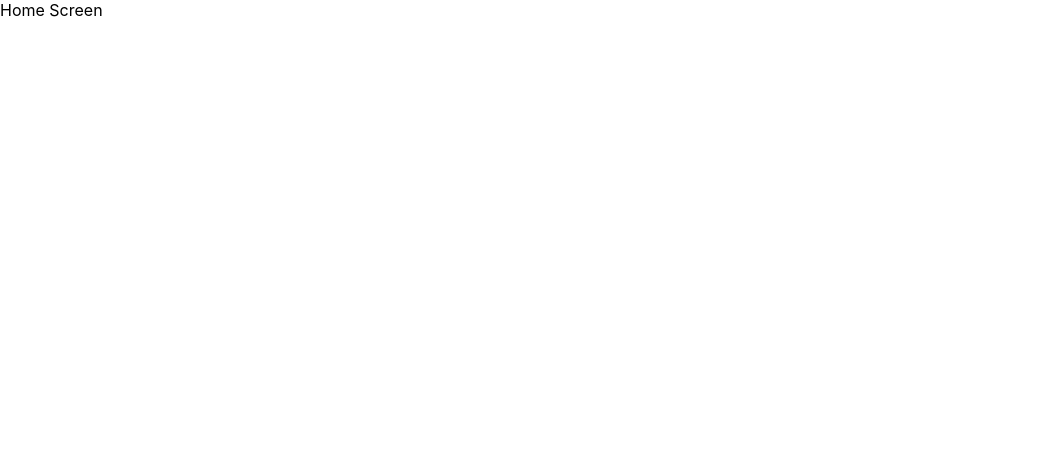
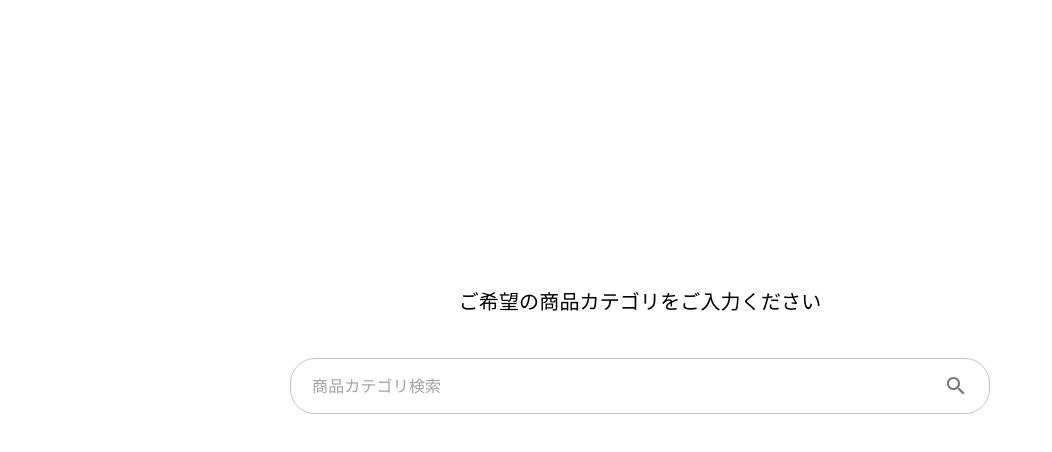
Before and after one commit to chrismcanulty/muse-navigation-system, a React (Create React App) app: page / in a window 1280 px wide. Shown: the top 452 px of the page, without its empty margins (0-1052 px from the left). Built offline with nearby package versions, Linux system fonts and the light colour scheme.

Commit message:
created search bar component and title text above

```diff
--- a/src/scenes/home/Home.tsx
+++ b/src/scenes/home/Home.tsx
@@ -1,5 +1,63 @@
+import {
+  Box,
+  useMediaQuery,
+  Typography,
+  TextField,
+  InputAdornment,
+  IconButton,
+} from '@mui/material';
+import SearchIcon from '@mui/icons-material/Search';
+
 const Home = () => {
-  return <div className="home">Home Screen</div>;
+  const onClick = () => {
+    console.log('clicked!');
+  };
+
+  return (
+    <div className="home">
+      <Box
+        display="flex"
+        alignItems="center"
+        justifyContent="center"
+        height="300px"
+        margin="200px"
+      >
+        <Box
+          display="flex"
+          flexDirection="column"
+          alignItems="center"
+          sx={{ width: '700px' }}
+        >
+          <Typography variant="h6" sx={{ marginBottom: '40px' }}>
+            ご希望の商品カテゴリをご入力ください
+          </Typography>
+          <TextField
+            fullWidth
+            placeholder="商品カテゴリ検索"
+            InputProps={{
+              style: {
+                borderRadius: '25px',
+              },
+              startAdornment: (
+                <InputAdornment position="start"></InputAdornment>
+              ),
+              endAdornment: (
+                <InputAdornment position="end">
+                  <IconButton
+                    aria-label="toggle password visibility"
+                    onClick={onClick}
+                    // onMouseDown={handleMouseDownPassword}
+                  >
+                    <SearchIcon />
+                  </IconButton>
+                </InputAdornment>
+              ),
+            }}
+          />
+        </Box>
+      </Box>
+    </div>
+  );
 };
 
 export default Home;
```
